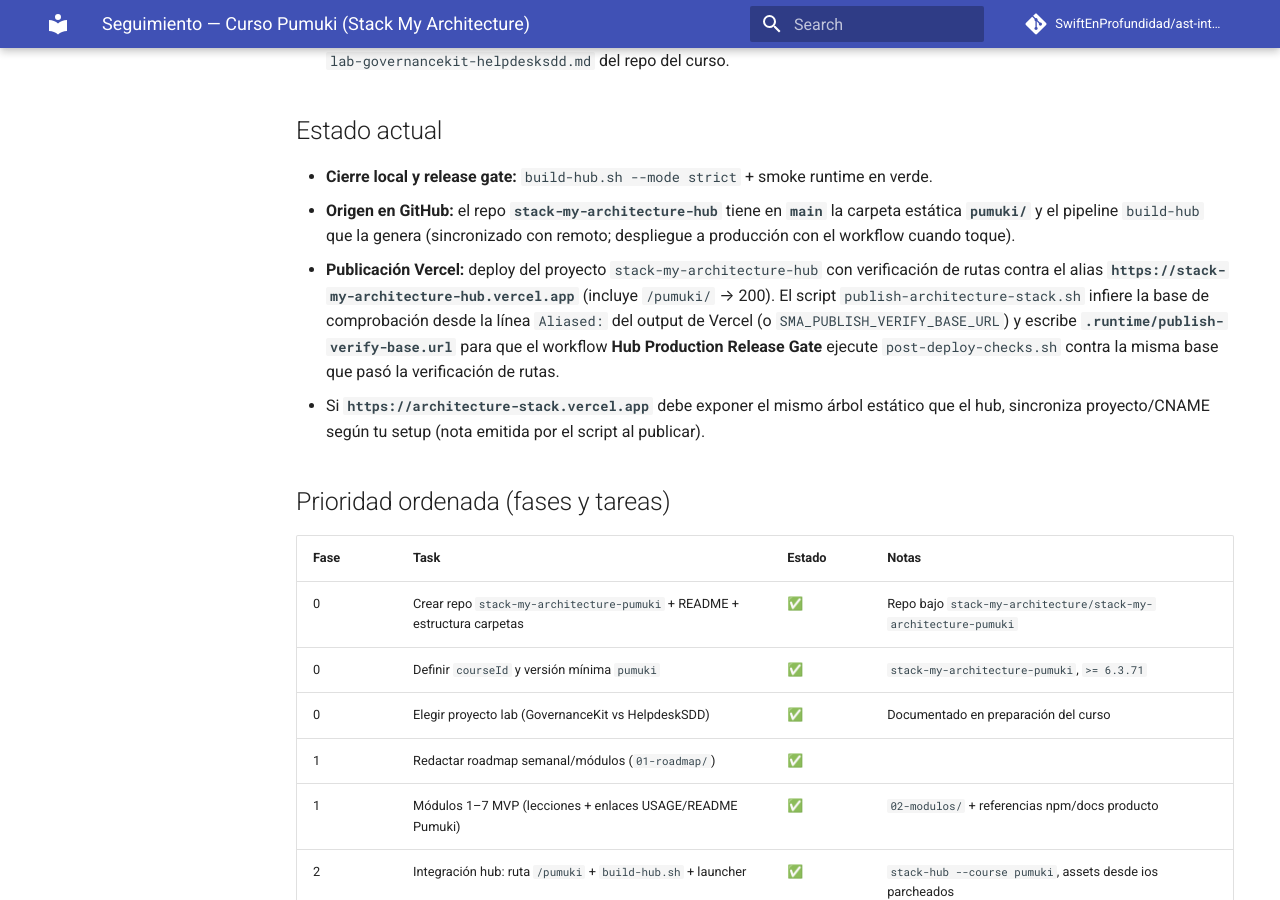
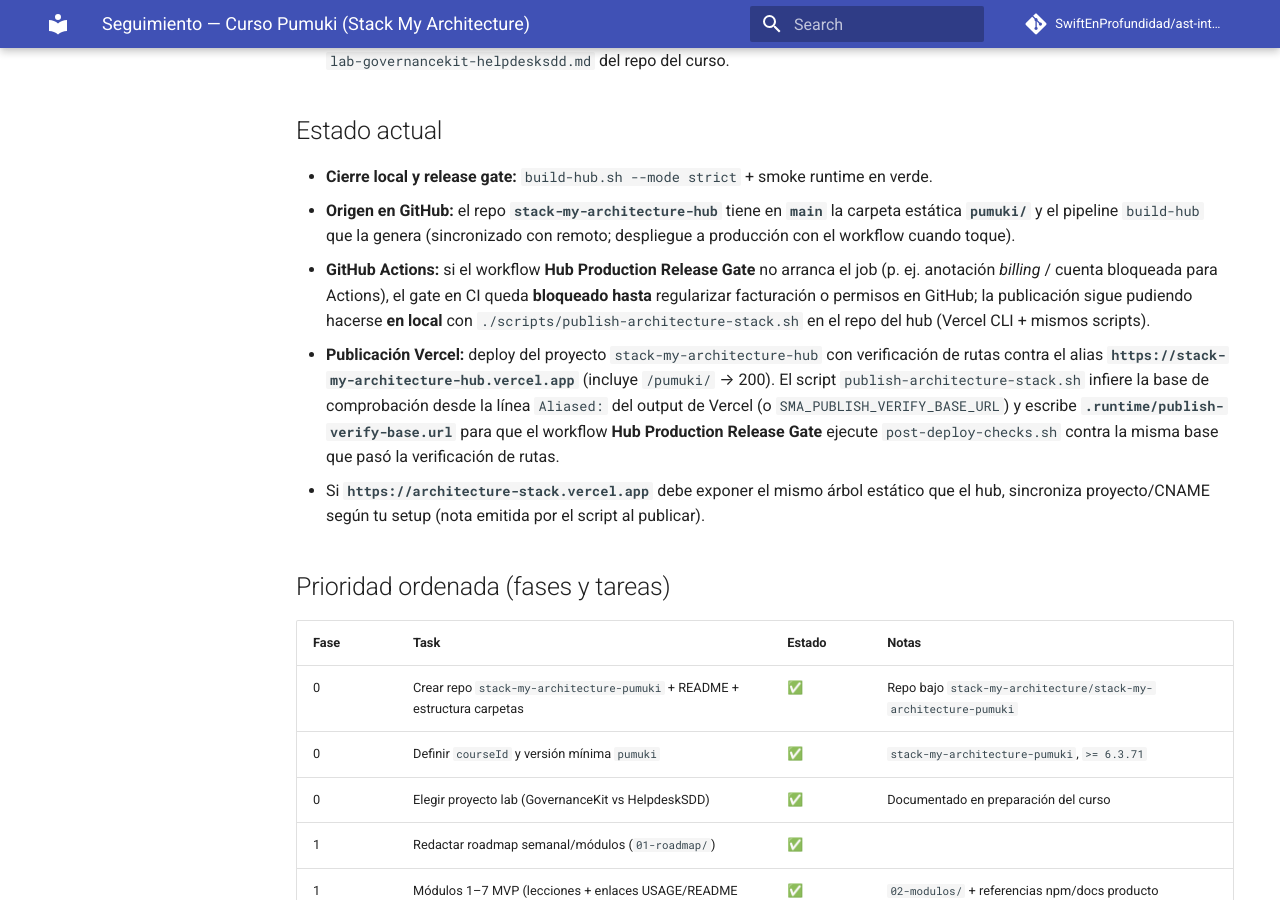
Before and after one commit to SwiftEnProfundidad/ast-intelligence-hooks, an MkDocs documentation site: the page built from docs/tracking/plan-curso-pumuki-stack-my-architecture.md, in a window 1280 px wide and 900 px high, scrolled down 960 px. Built offline with MkDocs 1.6.1 and Material for MkDocs 9.7.7, drawn with Linux system fonts in a browser that asks for light colours; comment, search, counter and statistics services are not loaded.

Commit message:
docs(tracking): plan curso — CI bloqueado por billing y vía local

```diff
--- a/docs/tracking/plan-curso-pumuki-stack-my-architecture.md
+++ b/docs/tracking/plan-curso-pumuki-stack-my-architecture.md
@@ -27,6 +27,7 @@ Iniciativa formativa: quinto curso del ecosistema Stack My Architecture. **No**
 
 - **Cierre local y release gate:** `build-hub.sh --mode strict` + smoke runtime en verde.
 - **Origen en GitHub:** el repo **`stack-my-architecture-hub`** tiene en **`main`** la carpeta estática **`pumuki/`** y el pipeline `build-hub` que la genera (sincronizado con remoto; despliegue a producción con el workflow cuando toque).
+- **GitHub Actions:** si el workflow **Hub Production Release Gate** no arranca el job (p. ej. anotación *billing* / cuenta bloqueada para Actions), el gate en CI queda **bloqueado hasta** regularizar facturación o permisos en GitHub; la publicación sigue pudiendo hacerse **en local** con `./scripts/publish-architecture-stack.sh` en el repo del hub (Vercel CLI + mismos scripts).
 - **Publicación Vercel:** deploy del proyecto `stack-my-architecture-hub` con verificación de rutas contra el alias **`https://stack-my-architecture-hub.vercel.app`** (incluye `/pumuki/` → 200). El script `publish-architecture-stack.sh` infiere la base de comprobación desde la línea `Aliased:` del output de Vercel (o `SMA_PUBLISH_VERIFY_BASE_URL`) y escribe **`.runtime/publish-verify-base.url`** para que el workflow **Hub Production Release Gate** ejecute `post-deploy-checks.sh` contra la misma base que pasó la verificación de rutas.
 - Si **`https://architecture-stack.vercel.app`** debe exponer el mismo árbol estático que el hub, sincroniza proyecto/CNAME según tu setup (nota emitida por el script al publicar).
 
```
